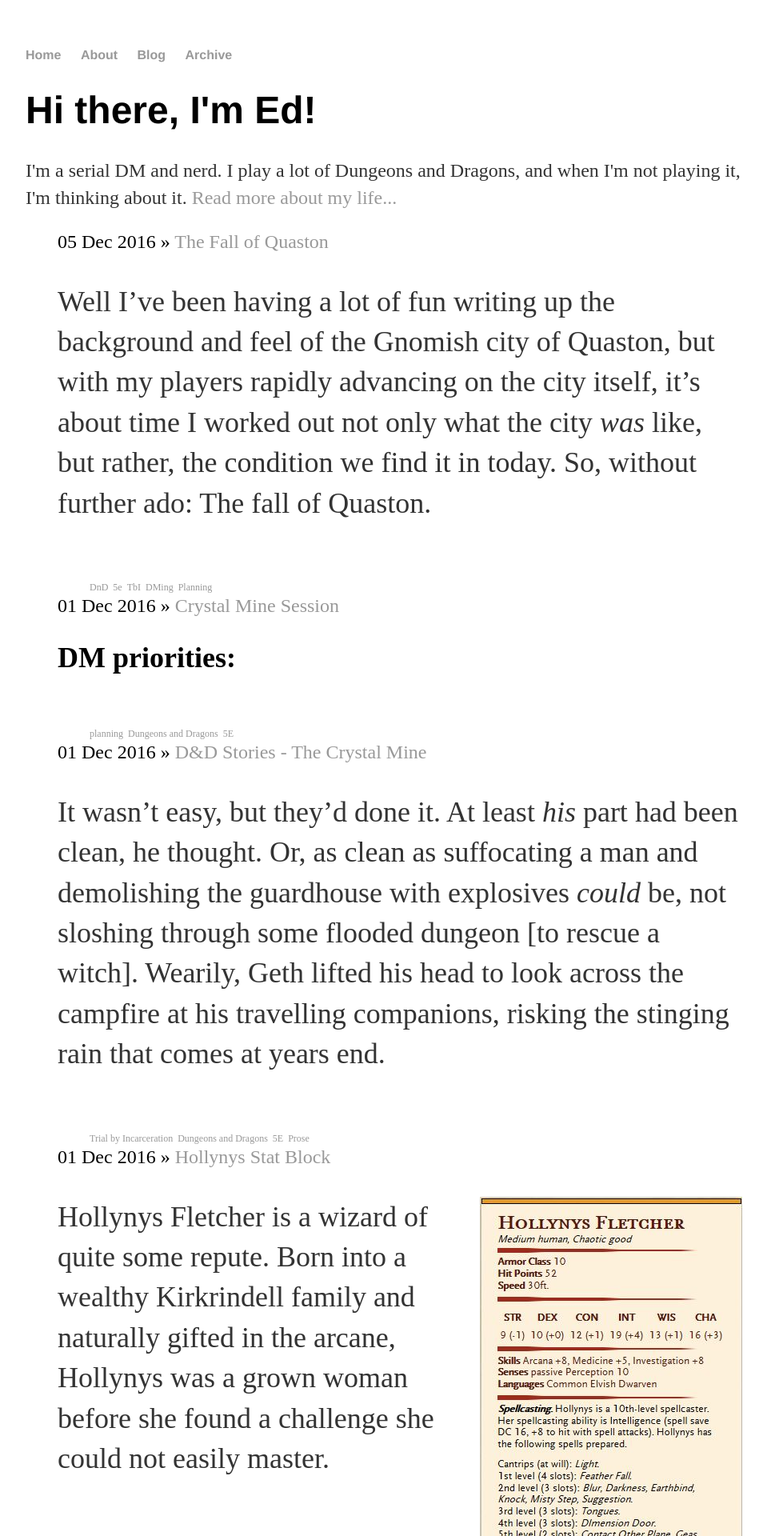
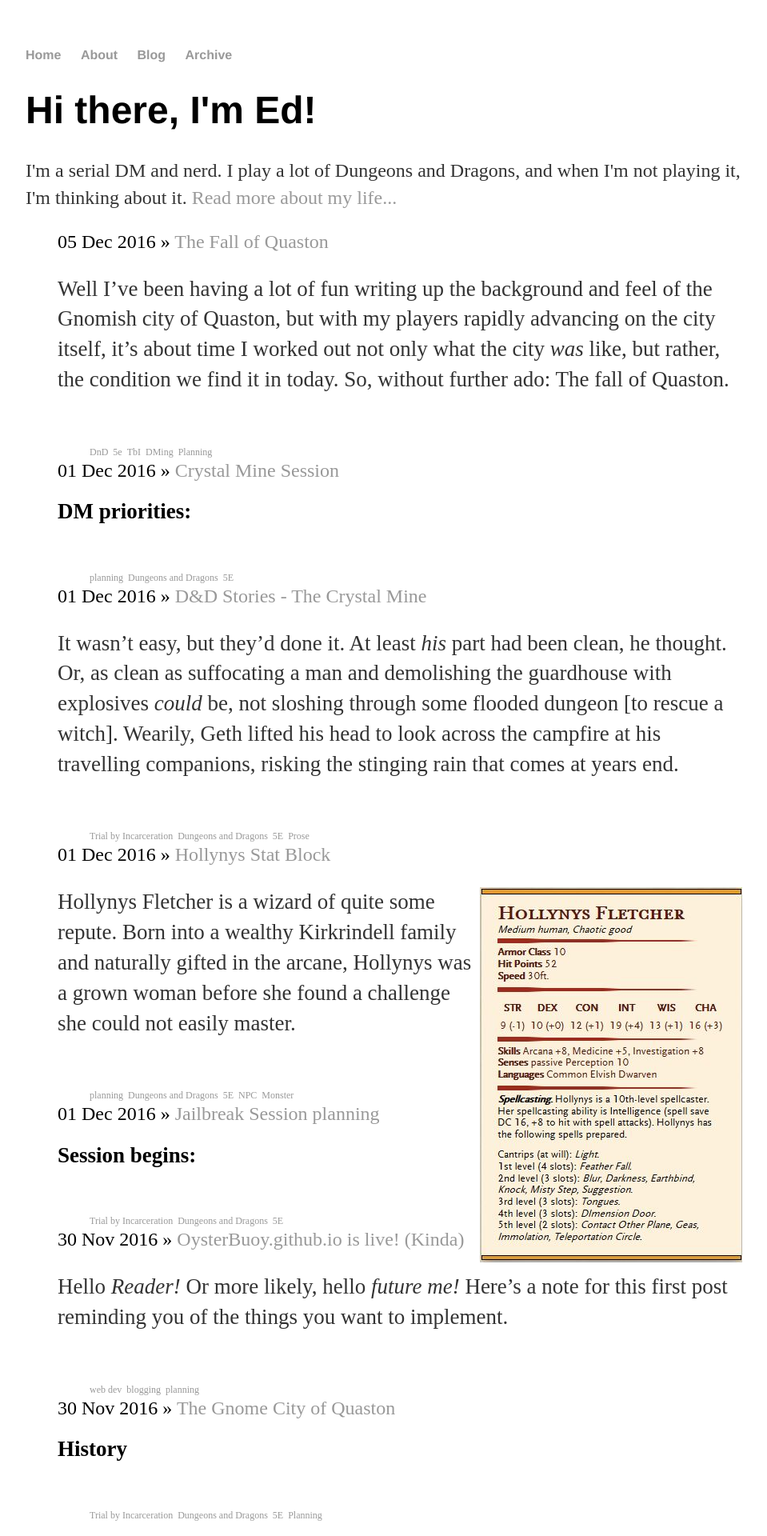
Before and after one commit to OysterBuoy/OysterBuoy.github.io, a Jekyll site: the page built from index.html, in a window 1280 px wide. Shown: the top 1920 px of the page at 80% size, without its empty margins (160-1119 px from the left). Built offline with Jekyll 4.4.1, drawn with Linux system fonts in a browser that asks for light colours.

Commit message:
Update main.css

```diff
--- a/css/main.css
+++ b/css/main.css
@@ -56,7 +56,7 @@ ul.posts li {
     text-align: left;
 }
 
-.excerpt div {
+div.excerpt {
     font-size: 0.75em;
 }
 
```
